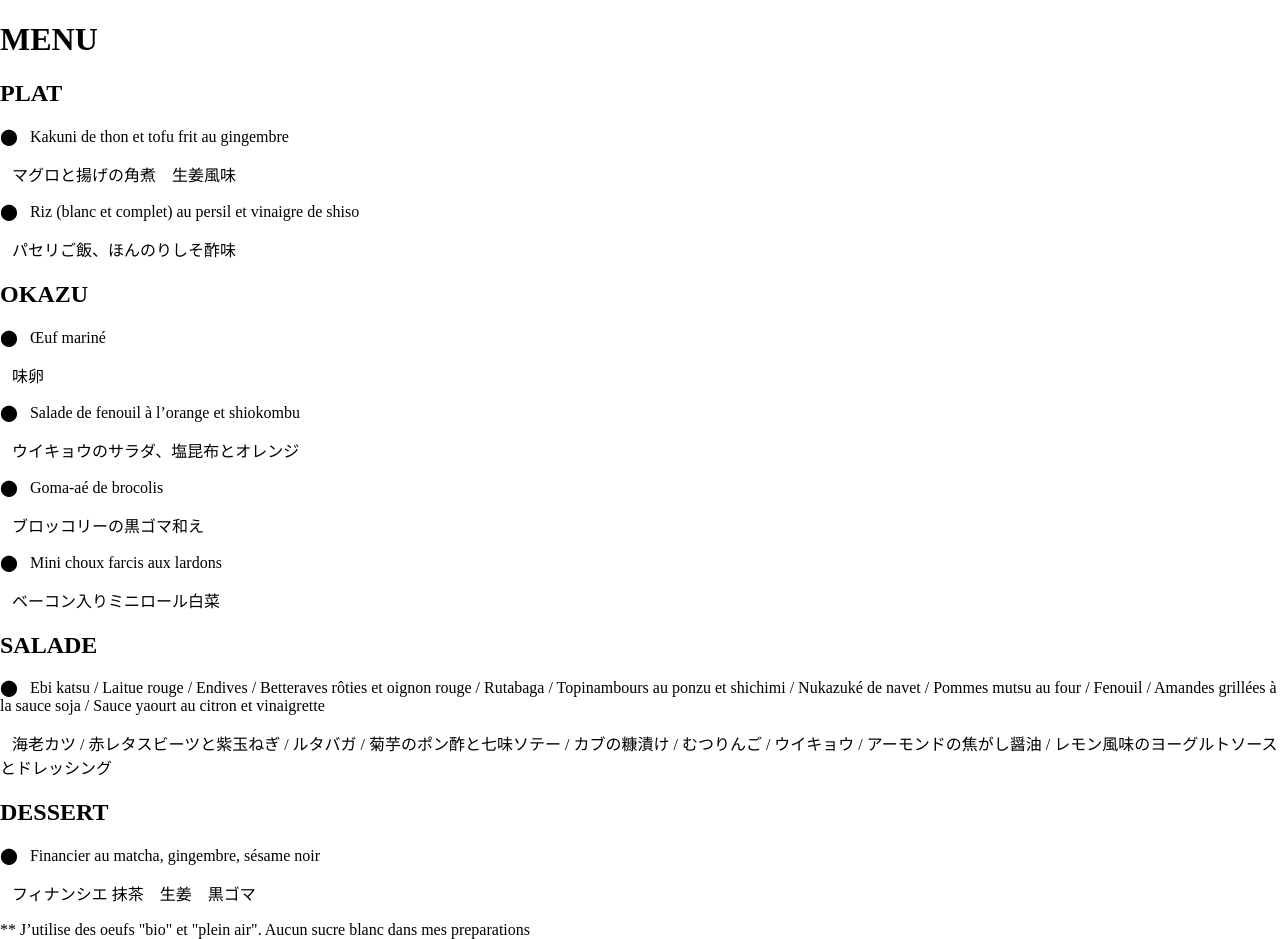
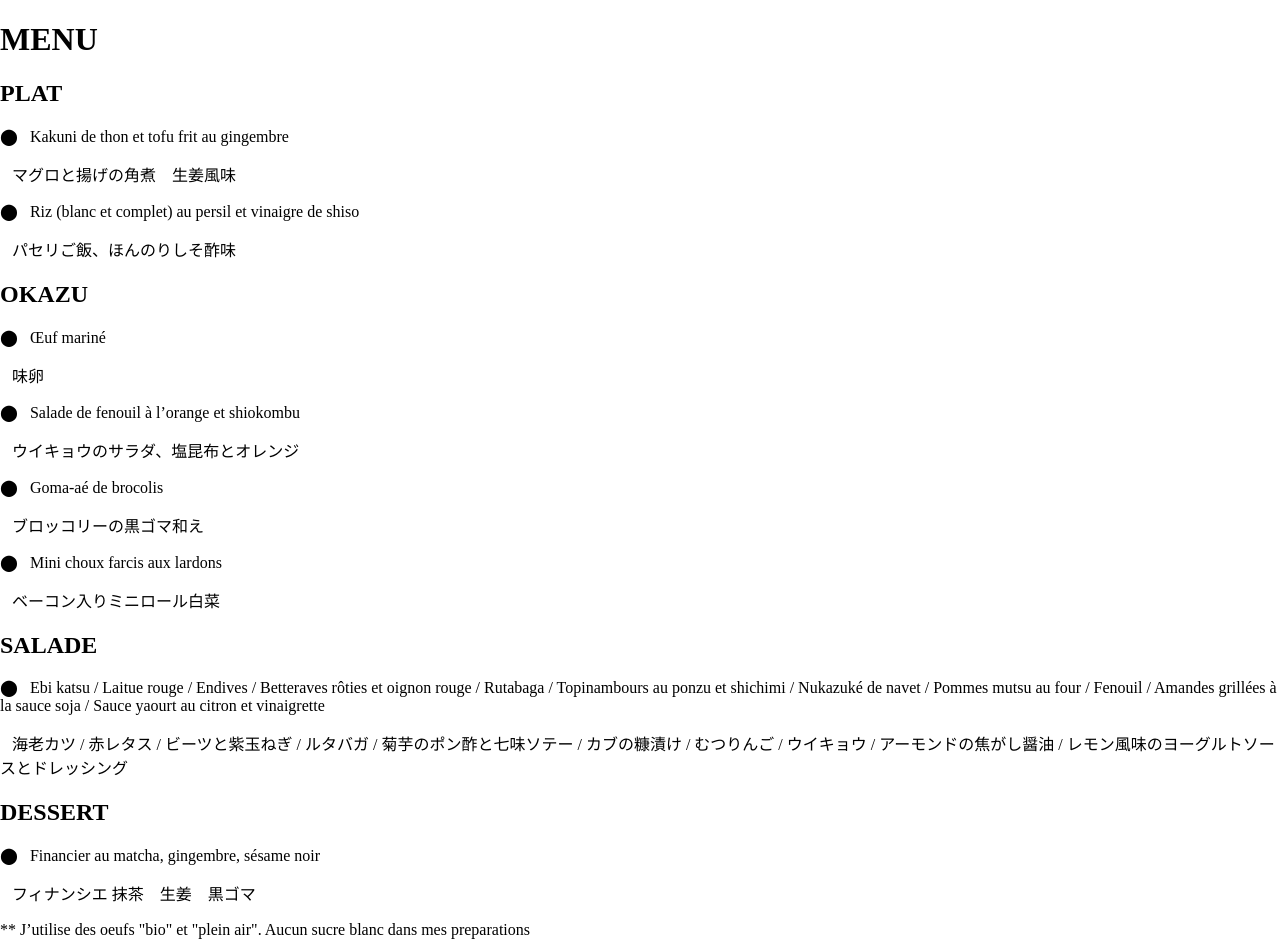
Before and after one commit to matsupin/main, a Jekyll site: the page built from menus/commande_kanako_130324.html, in a window 1280 px wide. Built offline with Jekyll 4.4.1, drawn with Linux system fonts in a browser that asks for light colours.

Commit message:
Update commande_kanako_130324.html

```diff
--- a/menus/commande_kanako_130324.html
+++ b/menus/commande_kanako_130324.html
@@ -42,7 +42,7 @@ title: Bento Menu
         <h2 class="section-title">SALADE</h2>
 
         <p><span class="menu-dot">&#11044;</span> <span class="dish-name">&nbsp; Ebi katsu / Laitue rouge / Endives / Betteraves rôties et oignon rouge / Rutabaga / Topinambours au ponzu et shichimi / Nukazuké de navet / Pommes mutsu au four / Fenouil / Amandes grillées à la sauce soja / Sauce yaourt au citron et vinaigrette </span></p>
-        <p class="dish-text">&nbsp;&nbsp;&nbsp;<span class="highlight">海老カツ / 赤レタスビーツと紫玉ねぎ / ルタバガ / 菊芋のポン酢と七味ソテー / カブの糠漬け / むつりんご / ウイキョウ / アーモンドの焦がし醤油 / レモン風味のヨーグルトソースとドレッシング</p>
+        <p class="dish-text">&nbsp;&nbsp;&nbsp;<span class="highlight">海老カツ / 赤レタス / ビーツと紫玉ねぎ / ルタバガ / 菊芋のポン酢と七味ソテー / カブの糠漬け / むつりんご / ウイキョウ / アーモンドの焦がし醤油 / レモン風味のヨーグルトソースとドレッシング</p>
 
     </section>
 
```
